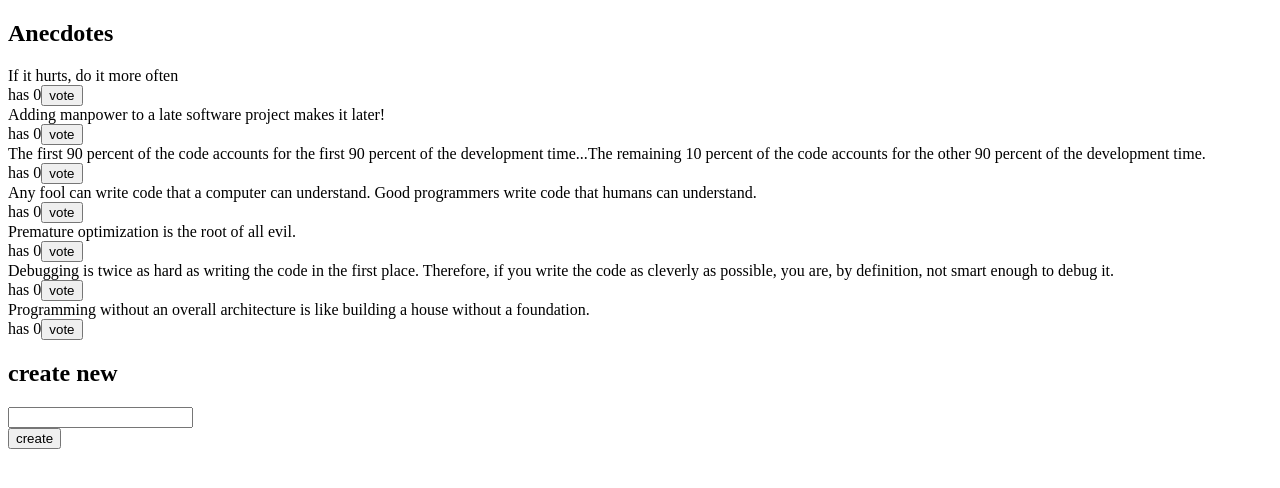
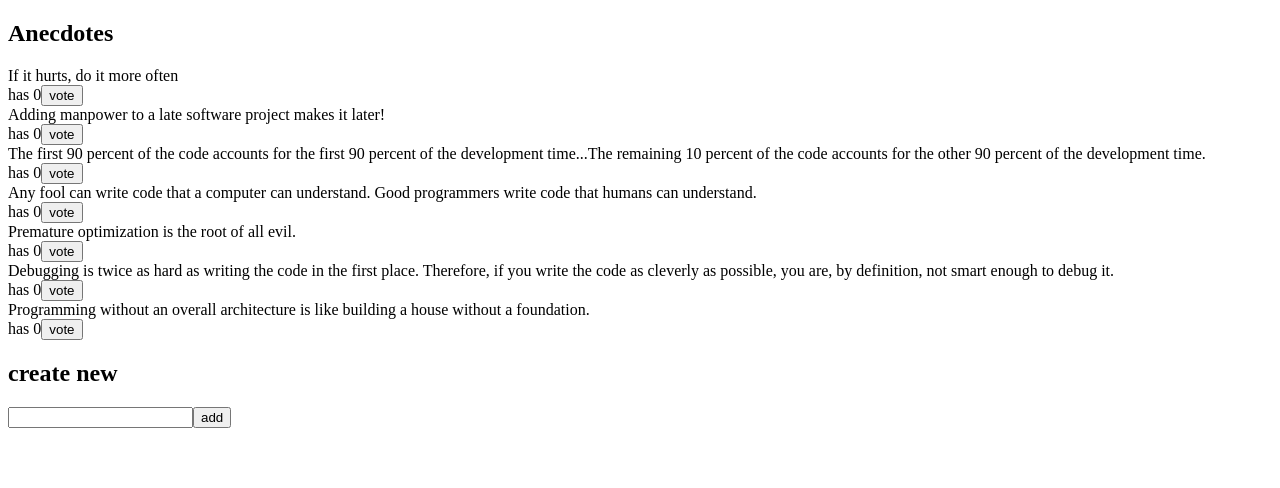
Before and after one commit to jabrij93/redux-anecdotes, a React (Vite) app: page / in a window 1280 px wide. Shown: the top 488 px of the page. Built offline with nearby package versions, Linux system fonts and the light colour scheme.

Commit message:
move adding new anecdotes into AnecdoteForm.jsx component(exercise 6.7 completed)

```diff
--- a/src/App.jsx
+++ b/src/App.jsx
@@ -1,6 +1,6 @@
 import { useSelector, useDispatch } from 'react-redux'
-import { createAnecdote } from './reducers/anecdoteReducer'
 import { increaseVoteOf } from './reducers/anecdoteReducer'
+import AnecdoteForm from './components/AnecdoteForm'
 
 const App = () => {
   const anecdotes = useSelector(state => state.anecdotes)
@@ -8,14 +8,6 @@ const App = () => {
 
   const vote = (id) => {
     dispatch(increaseVoteOf(id))
-  }
-
-  const addAnecdote = (event) => {
-    event.preventDefault()
-    const content = event.target.anecdote.value
-    event.target.anecdote.value = ''
-
-    dispatch(createAnecdote(content))
   }
 
   return (
@@ -34,11 +26,7 @@ const App = () => {
             </div>
           </div>
       )}
-      <h2>create new</h2>
-      <form onSubmit={addAnecdote}>
-        <div><input name="anecdote" /></div>
-        <button type="submit">create</button>
-      </form>
+     <AnecdoteForm />
     </div>
   )
 }
--- /dev/null
+++ b/src/components/AnecdoteForm.jsx
@@ -0,0 +1,26 @@
+import { useDispatch } from 'react-redux'
+import { createAnecdote } from '../reducers/anecdoteReducer'
+
+const AnecdoteForm = () => {
+  const dispatch = useDispatch()
+
+  const addAnecdote = (event) => {
+    event.preventDefault()
+    const content = event.target.anecdote.value
+    event.target.anecdote.value = ''
+
+    dispatch(createAnecdote(content))
+  }
+
+  return (
+    <div>
+        <h2>create new</h2>
+        <form onSubmit={addAnecdote}>
+            <input name="anecdote" />
+            <button type="submit">add</button>
+        </form>
+    </div>
+  )
+}
+
+export default AnecdoteForm
```
